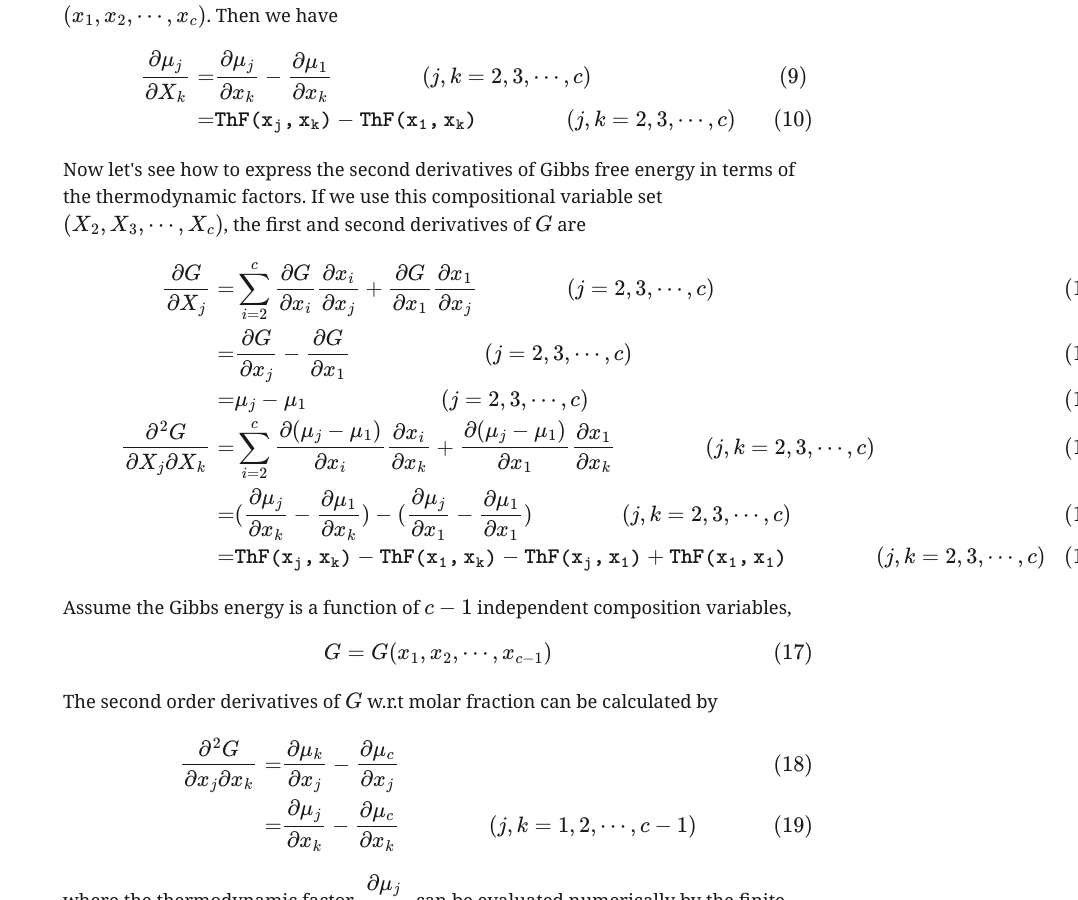
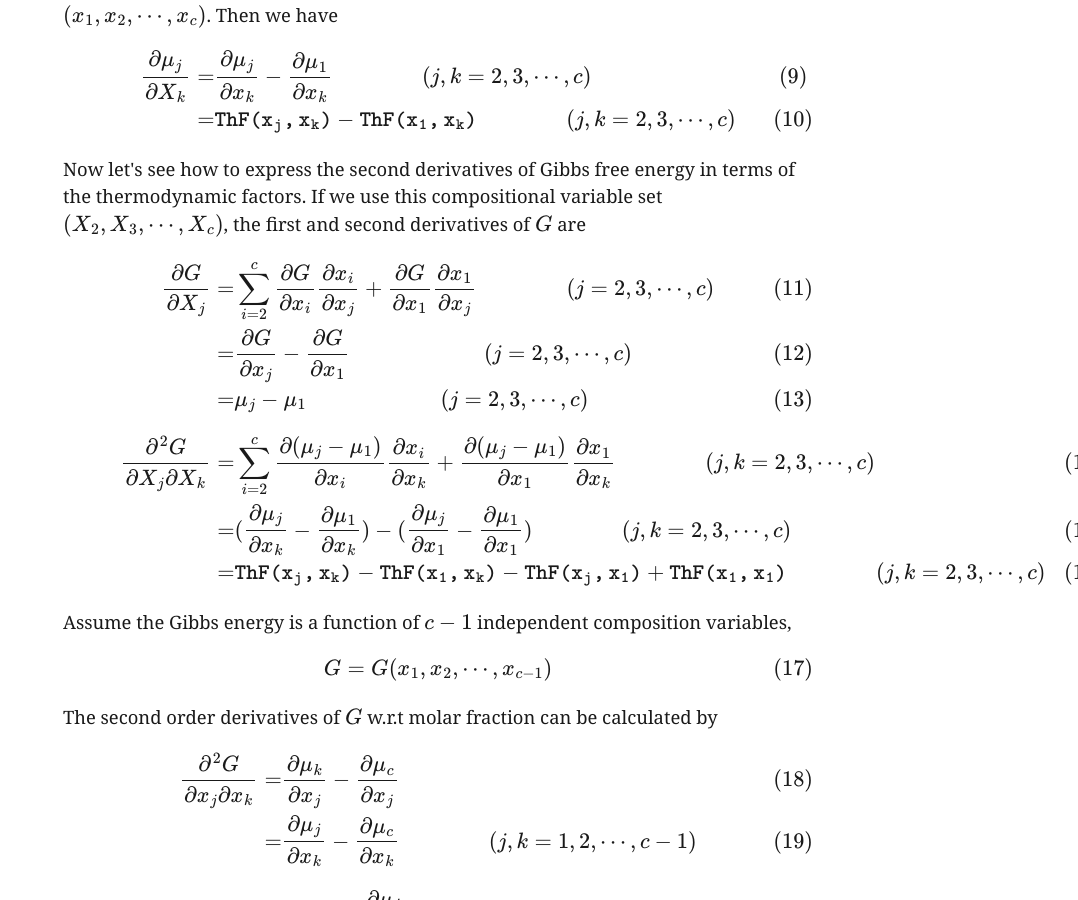
Before and after one commit to shuanglinchen/shuanglinchen.github.io, a Jekyll site: the page built from notes/thermo-factor.html, in a window 1280 px wide and 900 px high, scrolled down 1623 px. Shown: the whole window, without its empty margins (202-1280 px from the left). Built offline with Jekyll 4.4.1, drawn with Linux system fonts in a browser that asks for light colours; formulas are drawn with MathJax 3.

Commit message:
Update thermo-factor.html
a

```diff
--- a/notes/thermo-factor.html
+++ b/notes/thermo-factor.html
@@ -62,10 +62,14 @@
 
 Now let's see how to express the second derivatives of Gibbs free energy in terms of the thermodynamic factors.
 If we use this compositional variable set \((X_2,X_3,\cdots,X_c)\), the first and second derivatives of \(G\) are
+
 \begin {align}
 \frac{\partial G}{\partial X_j}=  & \sum_{i=2}^{c}  \frac{\partial G}{\partial x_i}   \frac{\partial x_i}{\partial x_j} + \frac{\partial G}{\partial x_1} \frac{\partial x_1}{\partial x_j}  \quad \quad \quad \quad  (j=2,3,\cdots,c) \\
 =  &   \frac{\partial G}{\partial x_j}  - \frac{\partial G}{\partial x_1}  \quad \quad \quad \quad \quad \quad  (j=2,3,\cdots,c) \\
-=  &   \mu_j - \mu_1  \quad \quad \quad \quad \quad \quad  (j=2,3,\cdots,c) \\
+=  &   \mu_j - \mu_1  \quad \quad \quad \quad \quad \quad  (j=2,3,\cdots,c)
+\end{align}
+
+\begin {align}
 \frac{\partial^2 G}{\partial X_j \partial X_k}
      = &\sum_{i=2}^{c} \frac{\partial (\mu_j - \mu_1)}{\partial x_i}   \frac{\partial x_i}{\partial x_k} + \frac{\partial (\mu_j - \mu_1)} {\partial x_1} \frac{\partial x_1}{\partial x_k}  \quad \quad \quad \quad  (j, k=2,3,\cdots,c) \\
          = &  (\frac{\partial \mu_j}{\partial x_k} - \frac{\partial \mu_1}{\partial x_k})
```
